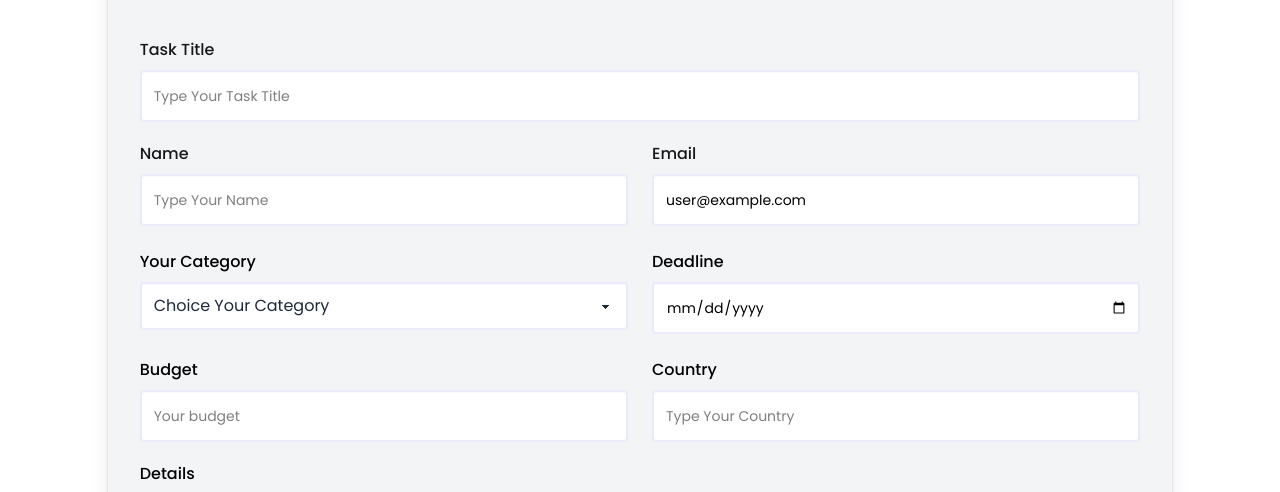
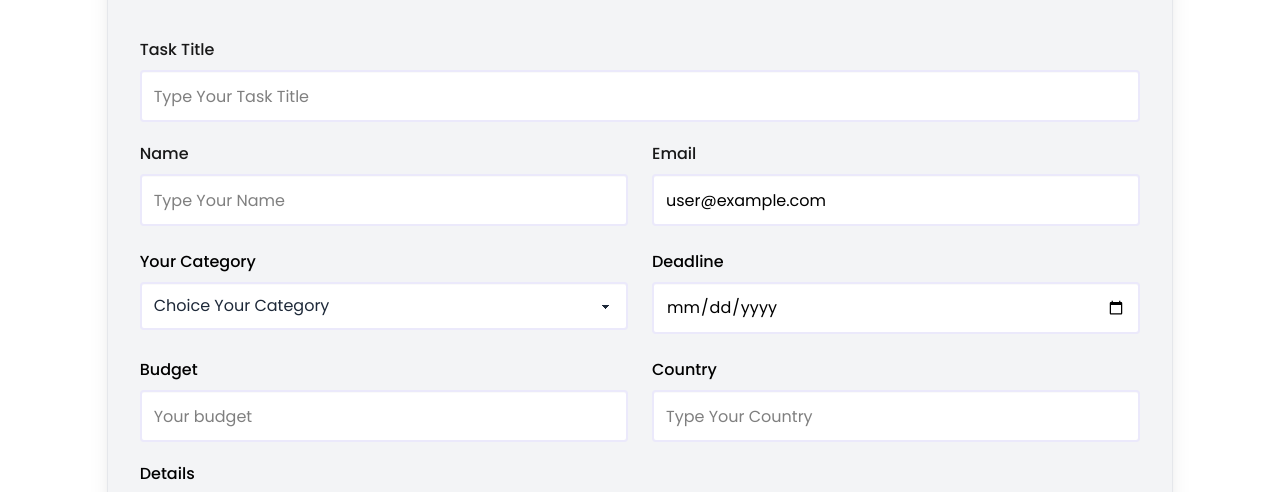
Before and after one commit to sahkil12/TaskHive-Project-client, a React (Vite) app: page /addTask in a window 1280 px wide. Shown: the part 280-772 px from the top of the page. Built offline with nearby package versions, Linux system fonts and the light colour scheme; no server answers; sample sign-in values are in the browser's storage.

Commit message:
privateroute system in my posted tasks section and and firebase information set on .env file

```diff
--- a/src/Auth/Firebase.init.js
+++ b/src/Auth/Firebase.init.js
@@ -3,21 +3,21 @@ import { initializeApp } from "firebase/app";
 import { getAuth } from "firebase/auth";
 
 // Your web app's Firebase configuration
+const firebaseConfig = {
+  apiKey: import.meta.env.VITE_FIREBASE_API_KEY,
+  authDomain: import.meta.env.VITE_FIREBASE_AUTH_DOMAIN,
+  projectId: import.meta.env.VITE_FIREBASE_PROJECT_ID,
+  storageBucket: import.meta.env.VITE_FIREBASE_STORAGE_BUCKET,
+  messagingSenderId: import.meta.env.VITE_FIREBASE_MESSAGING_SENDER_ID,
+  appId: import.meta.env.VITE_FIREBASE_APP_ID
+};
 // const firebaseConfig = {
-//   apiKey: import.meta.env.VITE_FIREBASE_API_KEY,
-//   authDomain: import.meta.env.VITE_FIREBASE_AUTH_DOMAIN,
-//   projectId: import.meta.env.VITE_FIREBASE_PROJECT_ID,
-//   storageBucket: import.meta.env.VITE_FIREBASE_STORAGE_BUCKET,
-//   messagingSenderId: import.meta.env.VITE_FIREBASE_MESSAGING_SENDER_ID,
-//   appId: import.meta.env.VITE_FIREBASE_APP_ID
-// };
-const firebaseConfig = {
-  apiKey: "AIzaSyDGENXd1T9E-Ozxf2V7TAyUAfcxKZRJn-Q",
-  authDomain: "taskhive-project-client.firebaseapp.com",
-  projectId: "taskhive-project-client",
-  storageBucket: "taskhive-project-client.firebasestorage.app",
-   messagingSenderId: "996679573529",
-   appId: "1:996679573529:web:729841c91b96424092ca88" };
+//   apiKey: "AIzaSyDGENXd1T9E-Ozxf2V7TAyUAfcxKZRJn-Q",
+//   authDomain: "taskhive-project-client.firebaseapp.com",
+//   projectId: "taskhive-project-client",
+//   storageBucket: "taskhive-project-client.firebasestorage.app",
+//    messagingSenderId: "996679573529",
+//    appId: "1:996679573529:web:729841c91b96424092ca88" };
 
 // Initialize Firebase
 const app = initializeApp(firebaseConfig);
--- a/src/Components/AddTask.jsx
+++ b/src/Components/AddTask.jsx
@@ -70,7 +70,7 @@ const AddTask = () => {
               <input
                 type="text"
                 name="title"
-                className="input bg-white w-full border-2 py-6 border-primary/10 focus:outline-none focus:border-primary text-black"
+                className="input text-base bg-white w-full border-2 py-6 border-primary/10 focus:outline-none focus:border-primary text-black"
                 placeholder="Type Your Task Title"
               />
             </fieldset>
@@ -82,7 +82,7 @@ const AddTask = () => {
                 <input
                   type="text"
                   name="name"
-                  className="input bg-white w-full border-2 py-6 border-primary/10 focus:outline-none focus:border-primary text-black"
+                  className="input text-base bg-white w-full border-2 py-6 border-primary/10 focus:outline-none focus:border-primary text-black"
                   placeholder="Type Your Name"
                 />
               </fieldset>
@@ -92,8 +92,8 @@ const AddTask = () => {
                 <input
                   type="email"
                   name="email"
-                  value={user?.email || ''}
-                  className="input bg-white w-full border-2 py-6 border-primary/10 focus:outline-none focus:border-primary text-black"
+                  defaultValue={user?.email || ''}
+                  className="input text-base bg-white w-full border-2 py-6 border-primary/10 focus:outline-none focus:border-primary text-black"
                   placeholder="Type Your Email"
                 />
               </fieldset>
@@ -127,7 +127,7 @@ const AddTask = () => {
                 <input
                   type="date"
                   name="deadline"
-                  className="input bg-white w-full border-2 py-6 border-primary/10 focus:outline-none focus:border-primary text-black"
+                  className="input text-base bg-white w-full border-2 py-6 border-primary/10 focus:outline-none focus:border-primary text-black"
                   placeholder="Enter coffee taste"
                 />
               </fieldset>
@@ -139,7 +139,7 @@ const AddTask = () => {
                 <input
                   type="number"
                   name="budget"
-                  className="input bg-white w-full border-2 py-6 border-primary/10 focus:outline-none focus:border-primary text-black"
+                  className="input bg-white text-base w-full border-2 py-6 border-primary/10 focus:outline-none focus:border-primary text-black"
                   placeholder="Your budget"
                 />
               </fieldset>
@@ -150,7 +150,7 @@ const AddTask = () => {
                 <input
                   type="text"
                   name="country"
-                  className="input bg-white w-full border-2 py-6 border-primary/10 focus:outline-none focus:border-primary text-black"
+                  className="input bg-white w-full border-2 py-6 border-primary/10 focus:outline-none focus:border-primary text-black text-base"
                   placeholder="Type Your Country"
                 />
               </fieldset>
--- a/src/Components/Footer.jsx
+++ b/src/Components/Footer.jsx
@@ -3,7 +3,7 @@ import { FaFacebook, FaTwitter, FaLinkedin } from "react-icons/fa";
 
 const Footer = () => {
   return (
-    <footer className="rounded-t-2xl border-t-3 border-primary/20 bg-base-300 text-slate-600 py-12 px-6 shadow-inner pop">
+    <footer className="rounded-t-2xl border-t-3 border-primary/20 bg-base-200 text-slate-600 py-12 px-6 shadow-inner pop">
       <div className="lg:max-w-7xl mx-auto grid grid-cols-1 lg:grid-cols-4 gap-6 lg:gap-10">
         {/* Logo Section */}
         <div className="flex flex-col items-center md:items-start gap-4">
--- a/src/Components/Navbar.jsx
+++ b/src/Components/Navbar.jsx
@@ -64,7 +64,7 @@ const Navbar = () => {
 
   return (
     <div className="shadow-md">
-      <div className="navbar sm:px-6 bg-base-300 py-7 rounded-b-2xl">
+      <div className="navbar sm:px-6 bg-base-200 py-7 rounded-b-2xl">
         {/* Left */}
         <div className="navbar-start">
           <div className="dropdown">
--- a/src/Routes/Root.jsx
+++ b/src/Routes/Root.jsx
@@ -30,7 +30,7 @@ export const router = createBrowserRouter([
         },
         {
             path:'myPostTasks',
-            element:<MyPostTasks></MyPostTasks>
+            element:<PrivateRoute><MyPostTasks></MyPostTasks></PrivateRoute>
         },
     ]
   },
```
